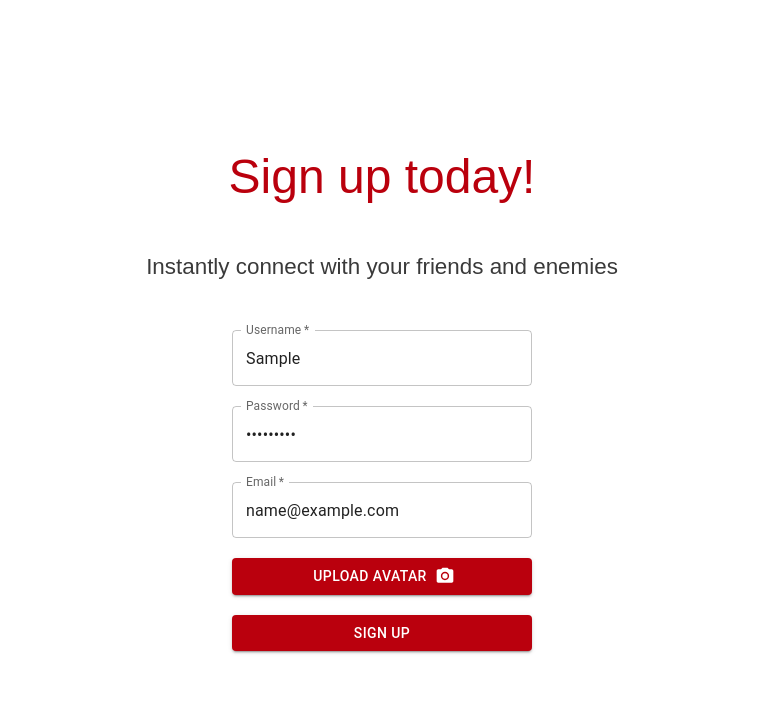
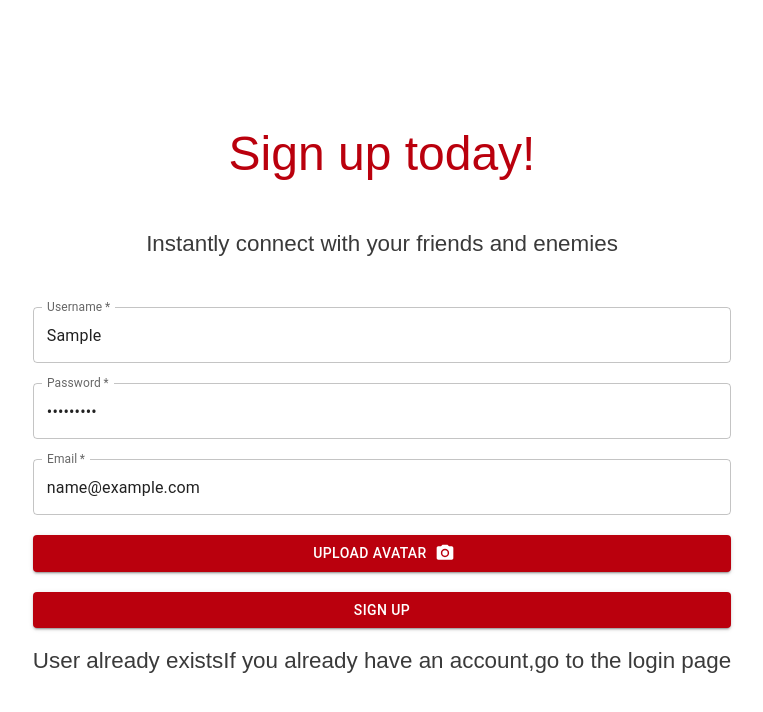
Before and after one commit to IngeHeeringa/202301-w7chwe-inge-heeringa-front, a React (Create React App) app: page /register in a window 1280 px wide. Both pictures are taken after typing "Sample", "Sample123", "name@example.com" into the empty fields and a click on the button "SIGN UP". Shown: the top 712 px of the page, without its empty margins (258-1021 px from the left). Built offline with nearby package versions, Linux system fonts and the light colour scheme; no server answers; a web font is replaced by a local one.

Commit message:
Implement conditional rendering of error message

```diff
--- a/src/components/RegisterForm/RegisterForm.tsx
+++ b/src/components/RegisterForm/RegisterForm.tsx
@@ -4,12 +4,14 @@ import TextField from "@mui/material/TextField";
 import styles from "./RegisterForm.module.css";
 import { PhotoCamera } from "@mui/icons-material";
 import { useState } from "react";
+import { Link } from "react-router-dom";
 
 export interface RegisterFormProps {
   onSubmit: (data: FormData) => void;
+  error: boolean;
 }
 
-const RegisterForm = ({ onSubmit }: RegisterFormProps): JSX.Element => {
+const RegisterForm = ({ onSubmit, error }: RegisterFormProps): JSX.Element => {
   const [avatar, setAvatar] = useState<File>();
 
   const handleChangeAvatar = (event: React.ChangeEvent<HTMLInputElement>) => {
@@ -66,6 +68,19 @@ const RegisterForm = ({ onSubmit }: RegisterFormProps): JSX.Element => {
       <Button variant="contained" type="submit">
         Sign up
       </Button>
+      {error && (
+        <div className={styles.registerError}>
+          <span className={styles.registerError__generalMessage}>
+            User already exists
+          </span>
+          <span className={styles.registerError__specificMessage}>
+            If you already have an account,
+            <Link to="/login" className={styles.registerError__redirect}>
+              go to the login page
+            </Link>
+          </span>
+        </div>
+      )}
     </Box>
   );
 };
```
Also changed, not shown: 1 other file (tests, documents, lock files or other folders).
